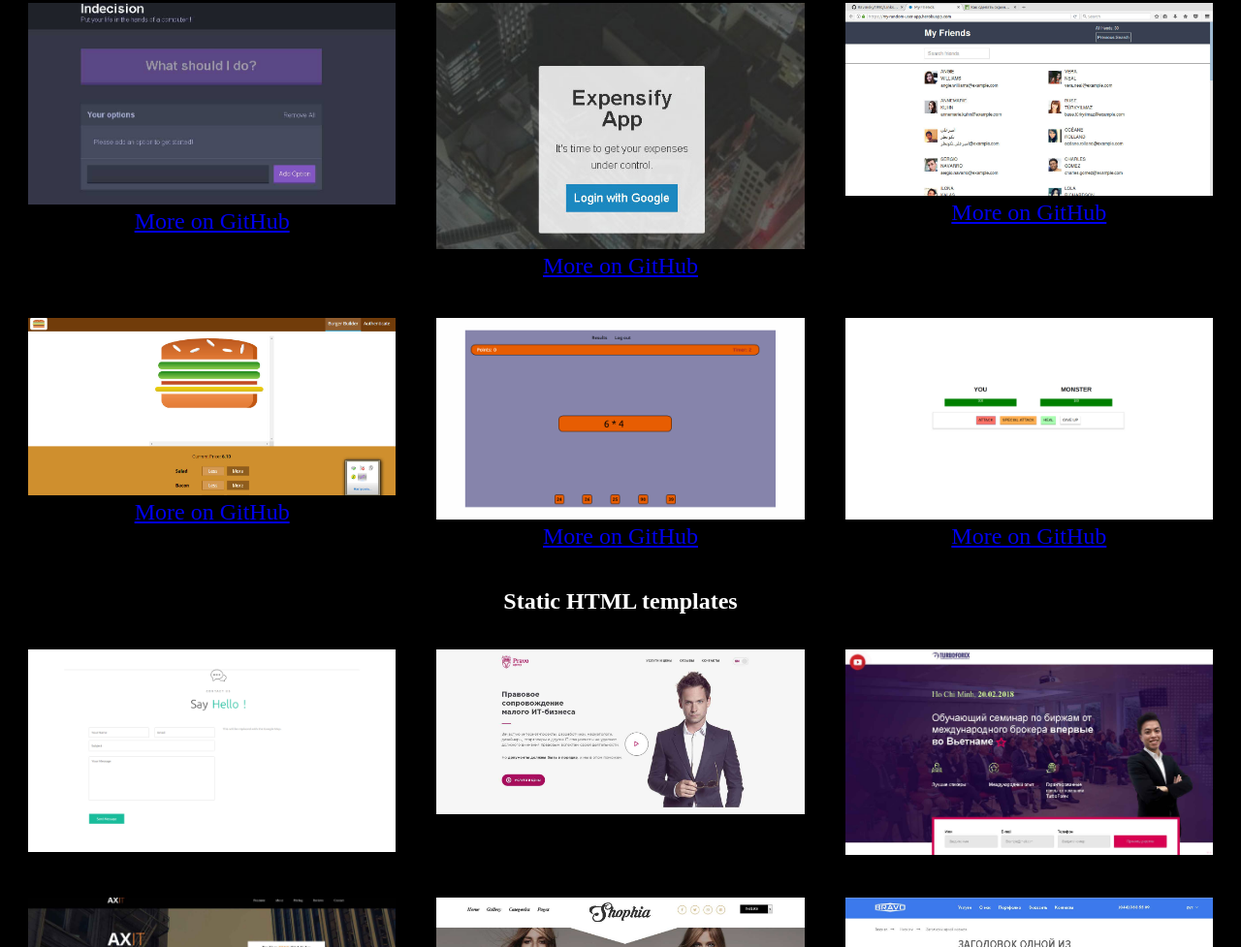
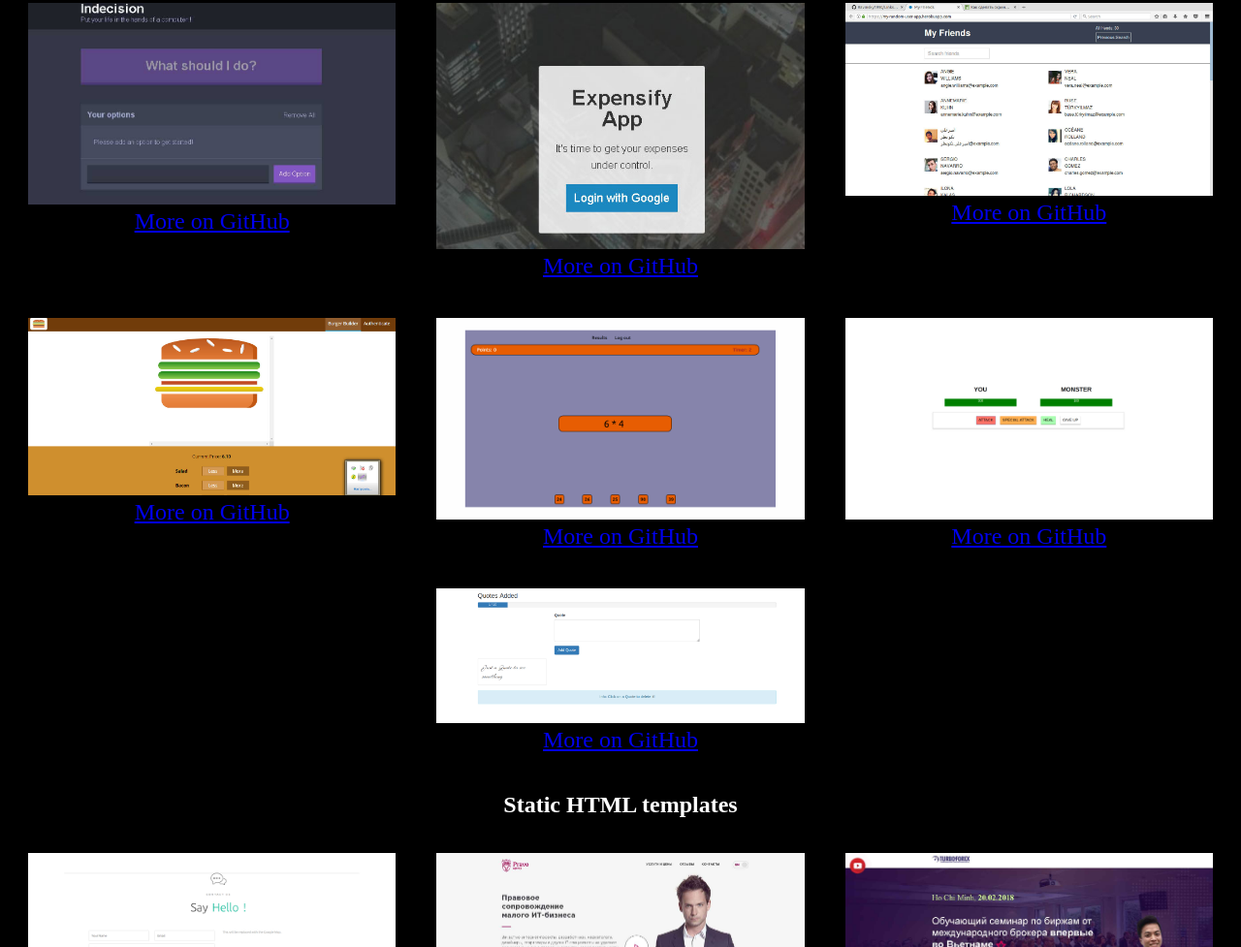
Before and after one commit to Ravinsky1990/Links_for_examples, a plain HTML site: page index.html in a window 1280 px wide. Shown: the part 197-1174 px from the top of the page at 97% size. Drawn offline with Linux system fonts and the light colour scheme.

Commit message:
add quotes

```diff
--- a/index.html
+++ b/index.html
@@ -55,6 +55,14 @@
             </div>
             <div class="caption">
                <a href="https://github.com/Ravinsky1990/Fighting_Vue">More on GitHub</a>
+            </div>
+        </div>
+        <div class="flex_item">
+            <div class="img_wrap">
+                <a href="https://ravinsky1990.github.io/Qoutes_VueJS/"><img src="img/Quotes.png" alt=""></a>
+            </div>
+            <div class="caption">
+               <a href="https://github.com/Ravinsky1990/Qoutes_VueJS">More on GitHub</a>
             </div>
         </div>
     </div>
```
Also changed, not shown: img/Quotes.png (added).
